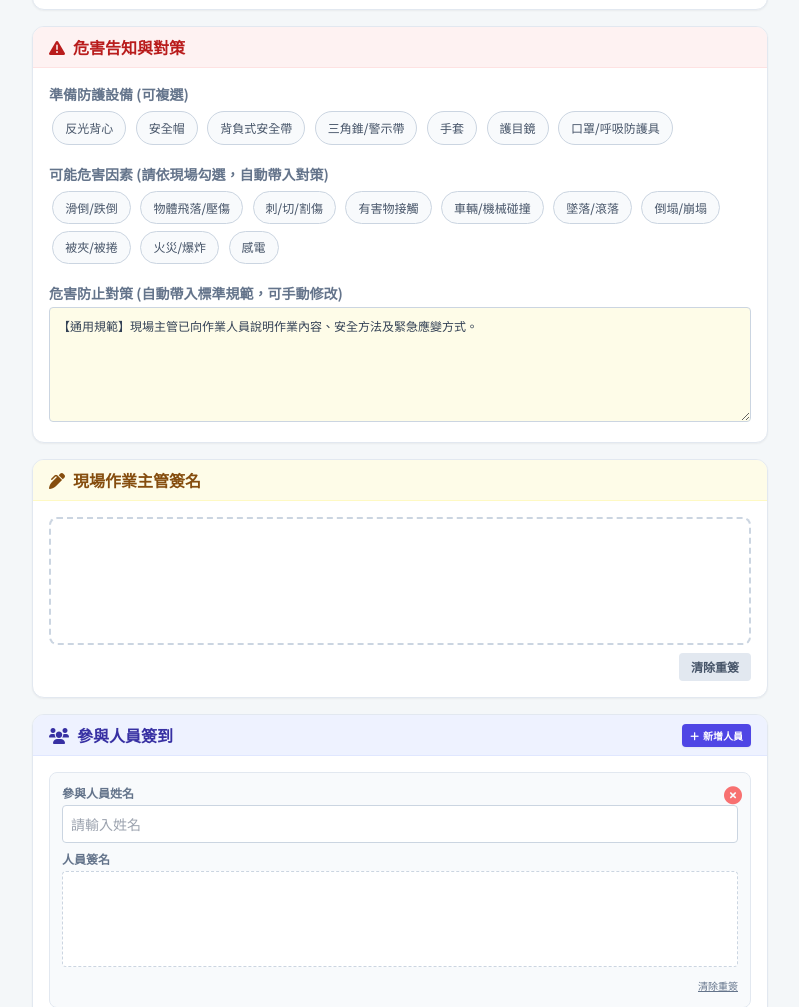
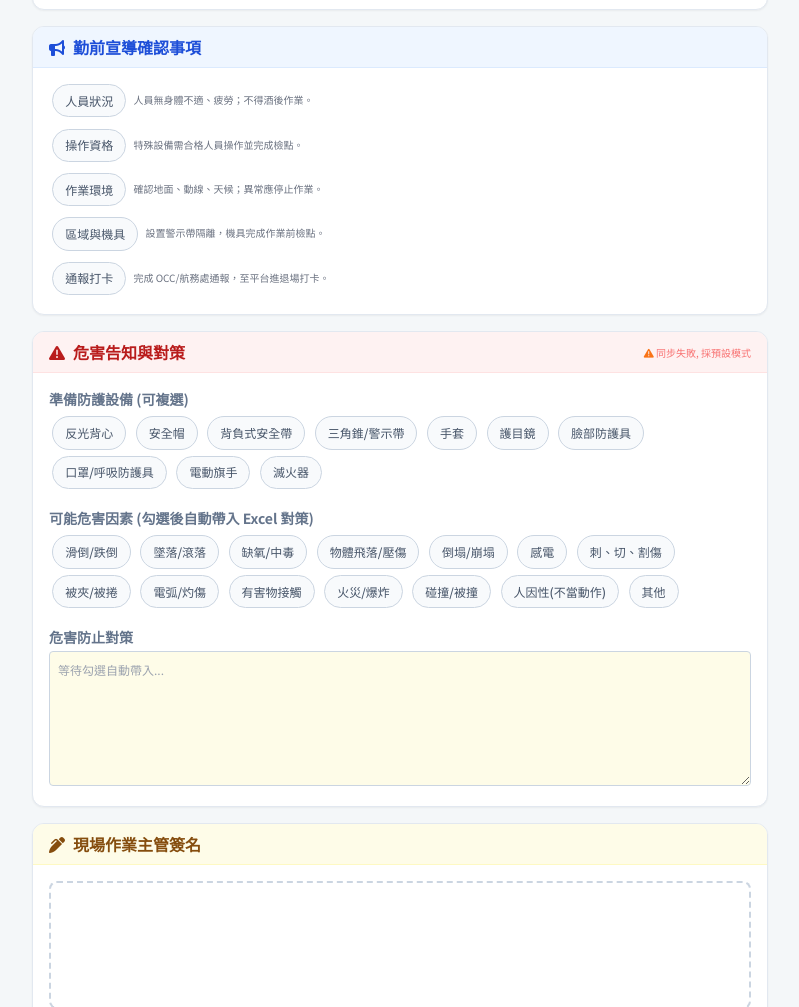
Before and after one commit to jeffreyivideo/tbm-system, a plain HTML site: page index.html in a window 1280 px wide. Shown: the part 702-1709 px from the top of the page, without its empty margins (240-1039 px from the left). Drawn offline with nearby package versions, Linux system fonts and the light colour scheme; no server answers.

Commit message:
Update index.html

```diff
--- a/index.html
+++ b/index.html
@@ -11,8 +11,6 @@
         * { font-family: 'Noto Sans TC', sans-serif; -webkit-tap-highlight-color: transparent; }
         body { background-color: #f4f7f9; }
         canvas { touch-action: none; background-color: #ffffff; }
-
-        /* 隱藏原生 checkbox 以美化按鈕 */
         .chip-checkbox { display: none; }
         .chip-label {
             display: inline-block; padding: 0.35rem 0.75rem; margin: 0.2rem;
@@ -20,14 +18,10 @@
             cursor: pointer; transition: all 0.2s;
             border: 1px solid #cbd5e1; color: #475569; background-color: #f8fafc;
         }
-        .chip-checkbox:checked + .chip-label {
-            background-color: #0f3460; color: white; border-color: #0f3460;
-            box-shadow: 0 1px 2px rgba(0,0,0,0.1);
-        }
-
-        /* 危害防護標籤特殊配色 */
+        .chip-checkbox:checked + .chip-label { background-color: #0f3460; color: white; border-color: #0f3460; box-shadow: 0 1px 2px rgba(0,0,0,0.1); }
         .chip-danger:checked + .chip-label { background-color: #ef4444; border-color: #ef4444; }
         .chip-safe:checked + .chip-label { background-color: #10b981; border-color: #10b981; }
+        .chip-info:checked + .chip-label { background-color: #3b82f6; border-color: #3b82f6; }
     </style>
 </head>
 <body class="pb-20 text-slate-800">
@@ -53,7 +47,6 @@
                 </div>
                 <div><label class="block text-slate-500 mb-1 font-bold">作業名稱</label><input type="text" id="t-taskName" placeholder="請輸入案件名稱或編號" class="w-full border border-slate-300 rounded p-2"></div>
 
-                <!-- 🌟 選擇題化：作業位置 -->
                 <div>
                     <label class="block text-slate-500 mb-1 font-bold">作業位置</label>
                     <div id="cg-location" class="mb-2">
@@ -65,19 +58,17 @@
                     <input type="text" id="t-location-detail" placeholder="請輸入詳細區域 (如: 管制南、出境大廳)" class="w-full border border-slate-300 rounded p-2 text-xs">
                 </div>
 
-                <!-- 🌟 選擇題化：作業內容 -->
                 <div>
                     <label class="block text-slate-500 mb-1 font-bold">作業內容 (可複選)</label>
                     <div id="cg-content" class="mb-2">
                         <input type="checkbox" id="cnt-1" value="洗地打蠟作業" class="chip-checkbox"><label for="cnt-1" class="chip-label">洗地打蠟作業</label>
                         <input type="checkbox" id="cnt-2" value="高空作業" class="chip-checkbox"><label for="cnt-2" class="chip-label">高空作業</label>
                         <input type="checkbox" id="cnt-3" value="道路作業" class="chip-checkbox"><label for="cnt-3" class="chip-label">道路作業</label>
-                        <input type="checkbox" id="cnt-4" value="一般清潔、除塵、保養" class="chip-checkbox"><label for="cnt-4" class="chip-label">一般清潔/除塵/保養</label>
+                        <input type="checkbox" id="cnt-4" value="一般清潔、除塵、保養作業" class="chip-checkbox"><label for="cnt-4" class="chip-label">一般清潔/除塵/保養</label>
                     </div>
                     <input type="text" id="t-content-other" placeholder="其他作業內容" class="w-full border border-slate-300 rounded p-2 text-xs">
                 </div>
 
-                <!-- 🌟 選擇題化：使用工具 -->
                 <div>
                     <label class="block text-slate-500 mb-1 font-bold">使用機具設備 (可複選)</label>
                     <div id="cg-tools" class="mb-2">
@@ -95,12 +86,41 @@
             </div>
         </div>
 
-        <!-- 區塊 2：危害告知 -->
+        <!-- 🌟 新增：區塊 2 - 勤前宣導 -->
         <div class="bg-white rounded-xl shadow-sm border border-slate-200 overflow-hidden">
-            <div class="bg-red-50 px-4 py-2 border-b border-red-100 font-bold text-red-700"><i class="fa-solid fa-triangle-exclamation mr-2"></i>危害告知與對策</div>
+            <div class="bg-blue-50 px-4 py-2 border-b border-blue-100 font-bold text-blue-700"><i class="fa-solid fa-bullhorn mr-2"></i>勤前宣導確認事項</div>
+            <div class="p-4 space-y-2 text-sm" id="cg-briefing">
+                <div class="flex items-start mb-2">
+                    <input type="checkbox" id="bf-1" value="人員狀況確認" class="chip-checkbox chip-info"><label for="bf-1" class="chip-label mt-0 shrink-0">人員狀況</label>
+                    <p class="text-[10px] text-gray-500 ml-1 mt-1.5">人員無身體不適、疲勞；不得酒後作業。</p>
+                </div>
+                <div class="flex items-start mb-2">
+                    <input type="checkbox" id="bf-2" value="操作資格確認" class="chip-checkbox chip-info"><label for="bf-2" class="chip-label mt-0 shrink-0">操作資格</label>
+                    <p class="text-[10px] text-gray-500 ml-1 mt-1.5">特殊設備需合格人員操作並完成檢點。</p>
+                </div>
+                <div class="flex items-start mb-2">
+                    <input type="checkbox" id="bf-3" value="作業環境確認" class="chip-checkbox chip-info"><label for="bf-3" class="chip-label mt-0 shrink-0">作業環境</label>
+                    <p class="text-[10px] text-gray-500 ml-1 mt-1.5">確認地面、動線、天候；異常應停止作業。</p>
+                </div>
+                <div class="flex items-start mb-2">
+                    <input type="checkbox" id="bf-4" value="區域與機具管制" class="chip-checkbox chip-info"><label for="bf-4" class="chip-label mt-0 shrink-0">區域與機具</label>
+                    <p class="text-[10px] text-gray-500 ml-1 mt-1.5">設置警示帶隔離，機具完成作業前檢點。</p>
+                </div>
+                <div class="flex items-start mb-2">
+                    <input type="checkbox" id="bf-5" value="高風險通報完成" class="chip-checkbox chip-info"><label for="bf-5" class="chip-label mt-0 shrink-0">通報打卡</label>
+                    <p class="text-[10px] text-gray-500 ml-1 mt-1.5">完成 OCC/航務處通報，至平台進退場打卡。</p>
+                </div>
+            </div>
+        </div>
+
+        <!-- 區塊 3：危害告知 (動態讀取 Excel) -->
+        <div class="bg-white rounded-xl shadow-sm border border-slate-200 overflow-hidden">
+            <div class="bg-red-50 px-4 py-2 border-b border-red-100 font-bold text-red-700 flex justify-between items-center">
+                <div><i class="fa-solid fa-triangle-exclamation mr-2"></i>危害告知與對策</div>
+                <span id="db-status" class="text-[10px] text-red-400 font-normal"><i class="fa-solid fa-arrows-rotate fa-spin"></i> 同步資料庫中</span>
+            </div>
             <div class="p-4 space-y-4 text-sm">
 
-                <!-- 🌟 準備防護設備 (安全綠色標籤) -->
                 <div>
                     <label class="block text-slate-500 mb-1 font-bold">準備防護設備 (可複選)</label>
                     <div id="cg-ppe" class="mb-2">
@@ -110,36 +130,42 @@
                         <input type="checkbox" id="ppe-4" value="三角錐/警示帶" class="chip-checkbox chip-safe"><label for="ppe-4" class="chip-label">三角錐/警示帶</label>
                         <input type="checkbox" id="ppe-5" value="手部防護具" class="chip-checkbox chip-safe"><label for="ppe-5" class="chip-label">手套</label>
                         <input type="checkbox" id="ppe-6" value="眼部防護具" class="chip-checkbox chip-safe"><label for="ppe-6" class="chip-label">護目鏡</label>
-                        <input type="checkbox" id="ppe-7" value="口罩/呼吸防護具" class="chip-checkbox chip-safe"><label for="ppe-7" class="chip-label">口罩/呼吸防護具</label>
+                        <input type="checkbox" id="ppe-7" value="臉部防護具" class="chip-checkbox chip-safe"><label for="ppe-7" class="chip-label">臉部防護具</label>
+                        <input type="checkbox" id="ppe-8" value="口罩/呼吸防護具" class="chip-checkbox chip-safe"><label for="ppe-8" class="chip-label">口罩/呼吸防護具</label>
+                        <input type="checkbox" id="ppe-9" value="電動旗手" class="chip-checkbox chip-safe"><label for="ppe-9" class="chip-label">電動旗手</label>
+                        <input type="checkbox" id="ppe-10" value="滅火器" class="chip-checkbox chip-safe"><label for="ppe-10" class="chip-label">滅火器</label>
                     </div>
                 </div>
 
-                <!-- 🌟 可能危害因素 (危險紅色標籤) -->
+                <!-- 🌟 擴充至 14 項危害因素 -->
                 <div>
-                    <label class="block text-slate-500 mb-1 font-bold">可能危害因素 (請依現場勾選，自動帶入對策)</label>
+                    <label class="block text-slate-500 mb-1 font-bold">可能危害因素 (勾選後自動帶入 Excel 對策)</label>
                     <div id="cg-hazards" class="mb-2">
                         <input type="checkbox" id="hz-1" value="滑倒/跌倒" class="chip-checkbox chip-danger" onchange="generatePreventions()"><label for="hz-1" class="chip-label">滑倒/跌倒</label>
-                        <input type="checkbox" id="hz-2" value="物體飛落/壓傷" class="chip-checkbox chip-danger" onchange="generatePreventions()"><label for="hz-2" class="chip-label">物體飛落/壓傷</label>
-                        <input type="checkbox" id="hz-3" value="刺、切、割傷" class="chip-checkbox chip-danger" onchange="generatePreventions()"><label for="hz-3" class="chip-label">刺/切/割傷</label>
-                        <input type="checkbox" id="hz-4" value="有害物接觸" class="chip-checkbox chip-danger" onchange="generatePreventions()"><label for="hz-4" class="chip-label">有害物接觸</label>
-                        <input type="checkbox" id="hz-5" value="車輛/機械碰撞" class="chip-checkbox chip-danger" onchange="generatePreventions()"><label for="hz-5" class="chip-label">車輛/機械碰撞</label>
-                        <input type="checkbox" id="hz-6" value="墜落/滾落" class="chip-checkbox chip-danger" onchange="generatePreventions()"><label for="hz-6" class="chip-label">墜落/滾落</label>
-                        <input type="checkbox" id="hz-7" value="倒塌/崩塌" class="chip-checkbox chip-danger" onchange="generatePreventions()"><label for="hz-7" class="chip-label">倒塌/崩塌</label>
+                        <input type="checkbox" id="hz-2" value="墜落/滾落" class="chip-checkbox chip-danger" onchange="generatePreventions()"><label for="hz-2" class="chip-label">墜落/滾落</label>
+                        <input type="checkbox" id="hz-3" value="缺氧/中毒" class="chip-checkbox chip-danger" onchange="generatePreventions()"><label for="hz-3" class="chip-label">缺氧/中毒</label>
+                        <input type="checkbox" id="hz-4" value="物體飛落/壓傷" class="chip-checkbox chip-danger" onchange="generatePreventions()"><label for="hz-4" class="chip-label">物體飛落/壓傷</label>
+                        <input type="checkbox" id="hz-5" value="倒塌/崩塌" class="chip-checkbox chip-danger" onchange="generatePreventions()"><label for="hz-5" class="chip-label">倒塌/崩塌</label>
+                        <input type="checkbox" id="hz-6" value="感電" class="chip-checkbox chip-danger" onchange="generatePreventions()"><label for="hz-6" class="chip-label">感電</label>
+                        <input type="checkbox" id="hz-7" value="刺、切、割傷" class="chip-checkbox chip-danger" onchange="generatePreventions()"><label for="hz-7" class="chip-label">刺、切、割傷</label>
                         <input type="checkbox" id="hz-8" value="被夾/被捲" class="chip-checkbox chip-danger" onchange="generatePreventions()"><label for="hz-8" class="chip-label">被夾/被捲</label>
-                        <input type="checkbox" id="hz-9" value="火災/爆炸" class="chip-checkbox chip-danger" onchange="generatePreventions()"><label for="hz-9" class="chip-label">火災/爆炸</label>
-                        <input type="checkbox" id="hz-10" value="感電" class="chip-checkbox chip-danger" onchange="generatePreventions()"><label for="hz-10" class="chip-label">感電</label>
+                        <input type="checkbox" id="hz-9" value="電弧/灼傷" class="chip-checkbox chip-danger" onchange="generatePreventions()"><label for="hz-9" class="chip-label">電弧/灼傷</label>
+                        <input type="checkbox" id="hz-10" value="有害物接觸" class="chip-checkbox chip-danger" onchange="generatePreventions()"><label for="hz-10" class="chip-label">有害物接觸</label>
+                        <input type="checkbox" id="hz-11" value="火災/爆炸" class="chip-checkbox chip-danger" onchange="generatePreventions()"><label for="hz-11" class="chip-label">火災/爆炸</label>
+                        <input type="checkbox" id="hz-12" value="碰撞/被撞" class="chip-checkbox chip-danger" onchange="generatePreventions()"><label for="hz-12" class="chip-label">碰撞/被撞</label>
+                        <input type="checkbox" id="hz-13" value="人因性(不當動作)" class="chip-checkbox chip-danger" onchange="generatePreventions()"><label for="hz-13" class="chip-label">人因性(不當動作)</label>
+                        <input type="checkbox" id="hz-14" value="其他" class="chip-checkbox chip-danger" onchange="generatePreventions()"><label for="hz-14" class="chip-label">其他</label>
                     </div>
                 </div>
 
-                <!-- 🌟 危害防止對策 (依據上方勾選自動產生) -->
                 <div>
-                    <label class="block text-slate-500 mb-1 font-bold">危害防止對策 (自動帶入標準規範，可手動修改)</label>
-                    <textarea id="t-preventions" rows="5" class="w-full border border-slate-300 rounded p-2 text-xs leading-relaxed bg-yellow-50 text-slate-700"></textarea>
+                    <label class="block text-slate-500 mb-1 font-bold">危害防止對策</label>
+                    <textarea id="t-preventions" rows="6" class="w-full border border-slate-300 rounded p-2 text-xs leading-relaxed bg-yellow-50 text-slate-700" placeholder="等待勾選自動帶入..."></textarea>
                 </div>
             </div>
         </div>
 
-        <!-- 區塊 3：主管簽名 -->
+        <!-- 區塊 4：主管簽名 -->
         <div class="bg-white rounded-xl shadow-sm border border-slate-200 overflow-hidden">
             <div class="bg-yellow-50 px-4 py-2 border-b border-yellow-100 font-bold text-yellow-800"><i class="fa-solid fa-pen-clip mr-2"></i>現場作業主管簽名</div>
             <div class="p-4">
@@ -150,15 +176,13 @@
             </div>
         </div>
 
-        <!-- 區塊 4：參與人員簽名 -->
+        <!-- 區塊 5：參與人員簽名 -->
         <div class="bg-white rounded-xl shadow-sm border border-slate-200 overflow-hidden">
             <div class="bg-indigo-50 px-4 py-2 border-b border-indigo-100 font-bold text-indigo-800 flex justify-between items-center">
                 <span><i class="fa-solid fa-users mr-2"></i>參與人員簽到</span>
                 <button type="button" onclick="addAttendee()" class="bg-indigo-600 text-white text-[10px] px-2 py-1 rounded shadow-sm hover:bg-indigo-700"><i class="fa-solid fa-plus mr-1"></i>新增人員</button>
             </div>
-            <div id="attendees-container" class="p-4 space-y-4">
-                <!-- 動態人員列表會產生在這裡 -->
-            </div>
+            <div id="attendees-container" class="p-4 space-y-4"></div>
         </div>
 
         <!-- 提交按鈕 -->
@@ -169,37 +193,11 @@
     </main>
 
     <script>
-        // ⚠️ 請替換為您的 Apps Script Web App 網址
+        // ⚠️ 請替換為您剛剛重新部署的新 API 網址
         const API_URL = "https://script.google.com/macros/s/AKfycbwUObPOhhhql6NLjxVouFSxXNgxYezeOasie4gWellTDu_iH1oQbKP_x1qqRyUeZcF3/exec";
 
         let attendeeCount = 0;
-
-        // 🌟 防治對策知識庫 (依據 PDF 內容建置)
-        const preventionRules = {
-            "滑倒/跌倒": "• 地面清洗、打蠟應設置「小心地滑」警告標示並適當圈圍。\n• 作業人員應穿著具防滑功能之工作鞋。",
-            "物體飛落/壓傷": "• 高處作業使用之工具及材料應妥善固定，必要時使用防墜繫繩。\n• 施工區域周遭設置警示區並嚴禁無關人員進入。",
-            "刺、切、割傷": "• 刀具、刮刀確認狀況良好，切割方向不得朝向自身。\n• 依作業性質使用適當之防割手部防護具。",
-            "有害物接觸": "• 使用清潔劑前確認容器標示與SDS，不得任意混合。\n• 依危害使用適當手套、護目鏡；清理污染區域避免徒手接觸。",
-            "車輛/機械碰撞": "• 道路車道作業設置交通錐、警示燈等管制設施。\n• 作業人員穿著反光背心；車輛起步倒車前確認周邊無人員。",
-            "墜落/滾落": "• 高度2公尺以上作業應設置防護措施，使用安全帽、安全帶。\n• 高空車操作員具相應資格，安全帶掛設於指定掛點，嚴禁攀爬護欄。",
-            "倒塌/崩塌": "• 施工架、合梯確認設置穩固；物料穩妥堆放限制高度。",
-            "被夾/被捲": "• 維修清潔前停止設備運轉並隔離動力(LOTO)；與迴轉部位保持安全距離。",
-            "火災/爆炸": "• 倉庫、易燃物存放區嚴禁吸菸與明火；動火作業應採防火毯遮蔽並備妥滅火器。",
-            "感電": "• 設備使用前檢查漏電斷路器及接地；不得以濕手接觸電氣插拔電源。"
-        };
-
-        // 根據勾選的危害因素，自動組合對策文字
-        function generatePreventions() {
-            const hazards = getCheckedValues('cg-hazards');
-            let resultText = "【通用規範】現場主管已向作業人員說明作業內容、安全方法及緊急應變方式。\n";
-
-            hazards.forEach(hz => {
-                if (preventionRules[hz]) {
-                    resultText += `\n【${hz}】防護對策：\n${preventionRules[hz]}\n`;
-                }
-            });
-            document.getElementById('t-preventions').value = resultText;
-        }
+        let globalPreventionRules = {}; // 用來存放從 Excel 抓下來的對策
 
         document.addEventListener('DOMContentLoaded', () => {
             const now = new Date();
@@ -208,10 +206,39 @@
 
             initSignaturePad('canvas-supervisor');
             addAttendee();
-            generatePreventions(); // 初始化對策文字
+
+            // 一打開網頁就去抓 Excel 的對策資料庫
+            fetchPreventionRules();
         });
 
-        // 取得勾選陣列的輔助函數
+        // 🌟 透過 GET 請求去抓取 Excel 裡的對策清單
+        async function fetchPreventionRules() {
+            try {
+                const response = await fetch(API_URL);
+                const result = await response.json();
+                if(result.status === 'success') {
+                    globalPreventionRules = result.data;
+                    document.getElementById('db-status').innerHTML = '<i class="fa-solid fa-circle-check text-green-500"></i> 對策庫已同步';
+                }
+            } catch (error) {
+                document.getElementById('db-status').innerHTML = '<i class="fa-solid fa-triangle-exclamation text-orange-500"></i> 同步失敗, 採預設模式';
+            }
+        }
+
+        // 根據勾選的危害因素，從 Excel 資料庫帶入對策
+        function generatePreventions() {
+            const hazards = getCheckedValues('cg-hazards');
+            let resultText = "【通用規範】現場主管已向作業人員說明作業內容、安全方法及緊急應變方式。\n";
+
+            hazards.forEach(hz => {
+                // 如果 Excel 裡面有建這筆危害，就把對策字拉進來
+                if (globalPreventionRules[hz]) {
+                    resultText += `\n【${hz}】\n${globalPreventionRules[hz]}\n`;
+                }
+            });
+            document.getElementById('t-preventions').value = resultText;
+        }
+
         function getCheckedValues(containerId) {
             const checkboxes = document.querySelectorAll(`#${containerId} input[type="checkbox"]:checked`);
             return Array.from(checkboxes).map(cb => cb.value);
@@ -222,7 +249,6 @@
             return radio ? radio.value : "";
         }
 
-        // 畫布簽名邏輯
         function initSignaturePad(canvasId) {
             const canvas = document.getElementById(canvasId);
             const ctx = canvas.getContext('2d');
@@ -232,20 +258,16 @@
                 canvas.width = rect.width; canvas.height = rect.height;
                 ctx.lineWidth = 3; ctx.lineCap = 'round'; ctx.strokeStyle = '#0f3460';
             }
-            window.addEventListener('resize', resizeCanvas);
-            resizeCanvas();
-
+            window.addEventListener('resize', resizeCanvas); resizeCanvas();
             function getPos(e) {
                 const rect = canvas.getBoundingClientRect();
                 const clientX = e.touches ? e.touches[0].clientX : e.clientX;
                 const clientY = e.touches ? e.touches[0].clientY : e.clientY;
                 return { x: clientX - rect.left, y: clientY - rect.top };
             }
-
             const start = (e) => { e.preventDefault(); isDrawing = true; const pos = getPos(e); ctx.beginPath(); ctx.moveTo(pos.x, pos.y); };
             const draw = (e) => { if (!isDrawing) return; e.preventDefault(); const pos = getPos(e); ctx.lineTo(pos.x, pos.y); ctx.stroke(); };
             const stop = () => { isDrawing = false; };
-
             canvas.addEventListener('mousedown', start); canvas.addEventListener('mousemove', draw);
             canvas.addEventListener('mouseup', stop); canvas.addEventListener('mouseout', stop);
             canvas.addEventListener('touchstart', start, {passive: false}); canvas.addEventListener('touchmove', draw, {passive: false});
@@ -282,7 +304,6 @@
             initSignaturePad(`canvas-${id}`);
         }
 
-        // 送出資料組合邏輯
         async function submitData() {
             const btn = document.getElementById('submit-btn');
             const taskName = document.getElementById('t-taskName').value;
@@ -290,12 +311,10 @@
             if(!taskName) return alert("請輸入作業名稱！");
             if(isCanvasEmpty('canvas-supervisor')) return alert("主管尚未簽名！");
 
-            // 組合位置字串
             let locMain = getRadioValue('location');
             let locDetail = document.getElementById('t-location-detail').value;
             let fullLocation = locMain ? (locDetail ? `${locMain} - ${locDetail}` : locMain) : locDetail;
 
-            // 組合內容與工具字串
             let contentArr = getCheckedValues('cg-content');
             if(document.getElementById('t-content-other').value) contentArr.push(document.getElementById('t-content-other').value);
 
@@ -304,6 +323,7 @@
 
             let ppeArr = getCheckedValues('cg-ppe');
             let hazardsArr = getCheckedValues('cg-hazards');
+            let briefingArr = getCheckedValues('cg-briefing'); // 新增：抓取勤前宣導的勾選項目
 
             const meetingId = "TBM-" + new Date().toISOString().slice(0,10).replace(/-/g,"") + "-" + Math.floor(Math.random()*10000);
 
@@ -315,6 +335,7 @@
                 location: fullLocation,
                 content: contentArr.join('、'),
                 tools: toolsArr.join('、'),
+                briefing: briefingArr.join('、'), // 寫入主檔的宣導欄位
                 ppe: ppeArr.join('、'),
                 hazards: hazardsArr.join('、'),
                 preventions: document.getElementById('t-preventions').value,
```
